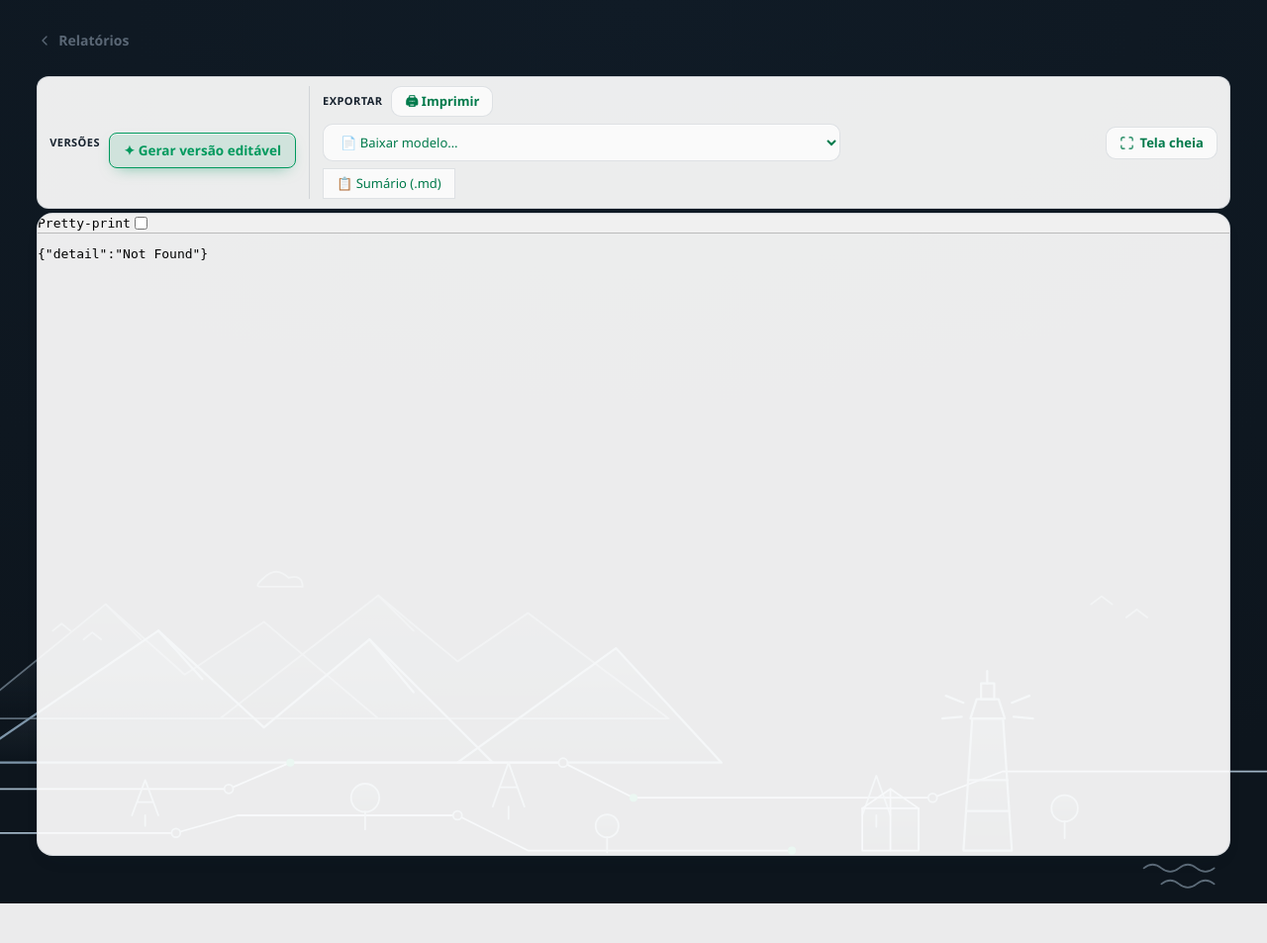
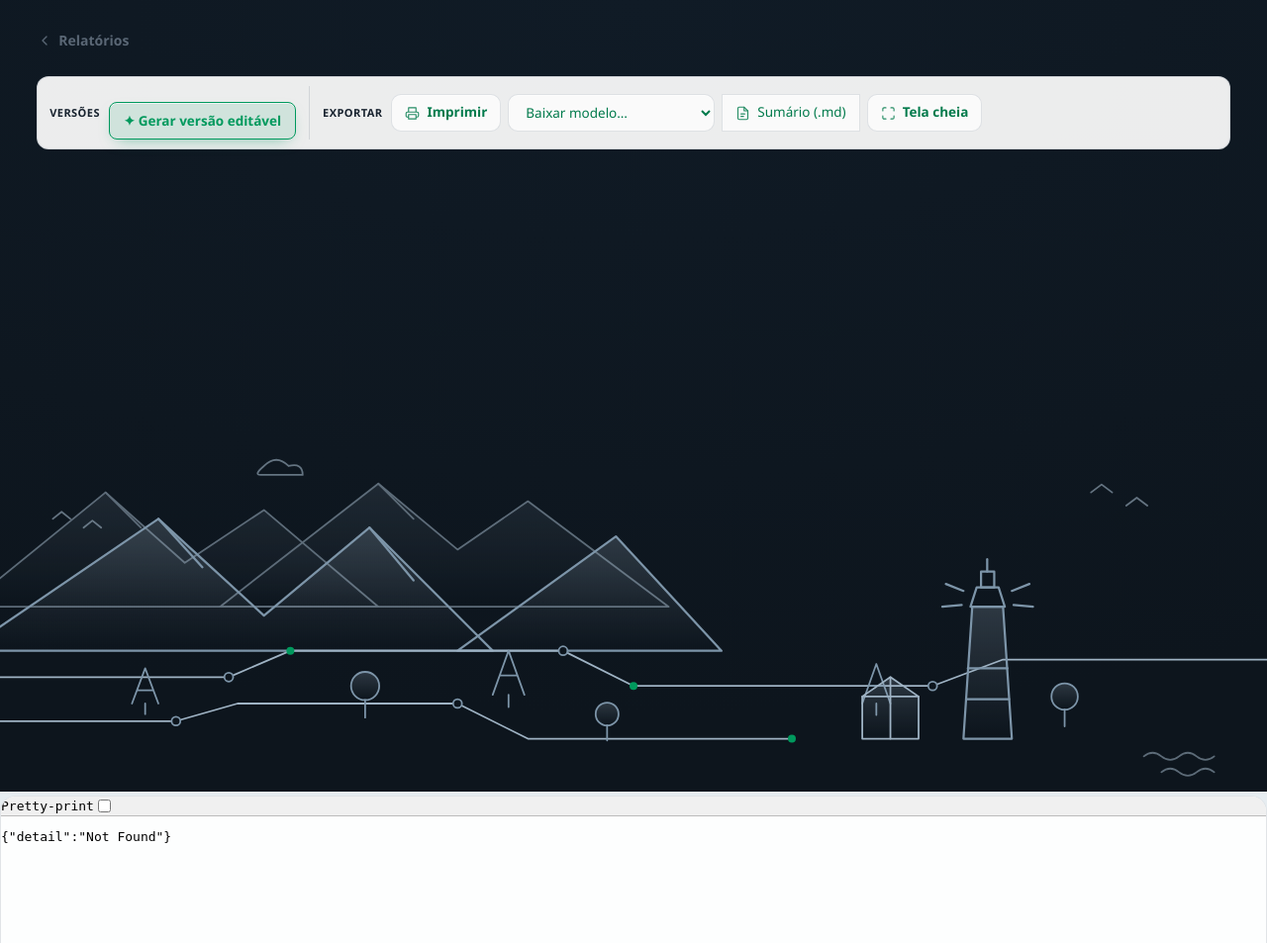
Before and after one commit to Dougcct/Analise-de-Planilhas, a FastAPI app: template templates/web/relatorio.html in a window 1280 px wide. Shown: the top 953 px of the page at 99% size. Before the commit the page ends 913 px from the top, so only its background shows below. Run offline with FastAPI, Linux system fonts and the light colour scheme; the template is opened without the code that fills it, so the values that code supplies are empty; parts of the project's set-up code (start-up, migrations or seed data) failed here and were passed over; some libraries are stand-ins or nearby versions.

Commit message:
Versao 3.4.0

```diff
--- a/templates/web/relatorio.html
+++ b/templates/web/relatorio.html
@@ -20,9 +20,14 @@
   .rel-grupo{display:flex;align-items:center;gap:7px;flex-wrap:wrap}
   .rel-grupo-rotulo{font-size:11px;font-weight:700;letter-spacing:.04em;text-transform:uppercase;color:var(--texto-2);margin-right:2px;user-select:none}
   .rel-sep{width:1px;align-self:stretch;min-height:30px;background:var(--borda);margin:0 3px}
-  .rel-barra .btn-sec{padding:8px 13px;margin:0;display:inline-flex;align-items:center;gap:6px;white-space:nowrap;line-height:1}
-  .rel-barra .btn-sec svg{flex:none}
-  .rel-espaco{flex:1 1 20px}
+  .rel-barra .btn-sec{padding:8px 13px;margin:0;height:38px;display:inline-flex;align-items:center;gap:7px;white-space:nowrap;line-height:1;font-size:13.5px}
+  .rel-barra .btn-sec svg{flex:none;opacity:.85}
+  /* O select de modelo não pode esticar na largura toda (herda width:100% do form) */
+  .rel-barra select.btn-sec{width:auto;min-width:180px;max-width:220px}
+  .rel-barra .btn-destaque-ed{height:38px}
+  /* O painel de compartilhar é controlado pelo botão «Compartilhar» da barra — oculta o summary duplicado */
+  #painel-compart{margin-top:10px}
+  #painel-compart > summary{display:none}
   @media (max-width:820px){.rel-sep{display:none}.rel-grupo-rotulo{display:none}}
 </style>
 <a class="voltar" href="/web">
@@ -46,24 +51,27 @@
   <div class="rel-grupo">
     <span class="rel-grupo-rotulo">Exportar</span>
     <button type="button" class="btn-sec btn-cheia" onclick="imprimirRelatorio()" title="Imprimir ou salvar como PDF">
-      🖨 Imprimir</button>
+      <svg viewBox="0 0 24 24" fill="none" stroke="currentColor" stroke-width="1.8" width="15" height="15"><path d="M6 9V3h12v6M6 18H4a2 2 0 0 1-2-2v-4a2 2 0 0 1 2-2h16a2 2 0 0 1 2 2v4a2 2 0 0 1-2 2h-2M6 14h12v7H6z" stroke-linecap="round" stroke-linejoin="round"/></svg>
+      Imprimir</button>
     <select class="btn-sec" title="Baixar um modelo pronto (PDF)"
             onchange="if(this.value){window.open('/web/r/{{ slug }}/modelo?tipo='+this.value+'{{ ('&'+query_conteudo[1:]) if query_conteudo else '' }}','_blank');this.selectedIndex=0;}">
-      <option value="">📄 Baixar modelo…</option>
+      <option value="">Baixar modelo…</option>
       <option value="executivo">Executivo (C-Level)</option>
       <option value="gerencial">Gerencial (Custos)</option>
       <option value="analitico">Analítico (DRE, paisagem)</option>
       <option value="auditoria">Auditoria (atípicos)</option>
     </select>
     <a class="btn-sec btn-cheia" href="/web/r/{{ slug }}/sumario.md{{ query_conteudo }}" target="_blank" style="text-decoration:none" title="Abrir sumário executivo em Markdown para ata ou e-mail">
-      📋 Sumário (.md)</a>
-  </div>
-  <div class="rel-espaco"></div>
-  <div class="rel-grupo">
-    <button type="button" class="btn-sec btn-cheia" onclick="telaCheiaRelatorio()">
+      <svg viewBox="0 0 24 24" fill="none" stroke="currentColor" stroke-width="1.8" width="15" height="15"><path d="M14 2H6a2 2 0 0 0-2 2v16a2 2 0 0 0 2 2h12a2 2 0 0 0 2-2V8z"/><path d="M14 2v6h6M9 13h6M9 17h4" stroke-linecap="round" stroke-linejoin="round"/></svg>
+      Sumário (.md)</a>
+    <button type="button" class="btn-sec btn-cheia" onclick="telaCheiaRelatorio()" title="Abrir o relatório em tela cheia">
       <svg viewBox="0 0 24 24" fill="none" stroke="currentColor" stroke-width="1.8" width="15" height="15"><path d="M8 3H5a2 2 0 0 0-2 2v3M16 3h3a2 2 0 0 1 2 2v3M8 21H5a2 2 0 0 1-2-2v-3M16 21h3a2 2 0 0 0 2-2v-3" stroke-linecap="round" stroke-linejoin="round"/></svg>
       Tela cheia</button>
-    {% if pode_compartilhar %}
+  </div>
+  {% if pode_compartilhar %}
+  <div class="rel-sep"></div>
+  <div class="rel-grupo">
+    <span class="rel-grupo-rotulo">Gestão</span>
     <button type="button" class="btn-sec btn-cheia" onclick="abrirPainelCompart()" title="Compartilhar este relatório com outro setor">
       <svg viewBox="0 0 24 24" fill="none" stroke="currentColor" stroke-width="1.8" width="15" height="15"><circle cx="18" cy="5" r="3"/><circle cx="6" cy="12" r="3"/><circle cx="18" cy="19" r="3"/><path d="M8.6 10.6 15.4 6.4M8.6 13.4l6.8 4.2" stroke-linecap="round"/></svg>
       Compartilhar</button>
@@ -124,8 +132,8 @@
   function abrirPainelCompart(){
     var d = document.getElementById('painel-compart');
     if(!d) return;
-    d.open = true;
-    d.scrollIntoView({behavior:'smooth', block:'center'});
+    d.open = !d.open;
+    if(d.open) d.scrollIntoView({behavior:'smooth', block:'center'});
   }
   function imprimirRelatorio(){
     var ifr = document.getElementById('iframe-relatorio');
```
